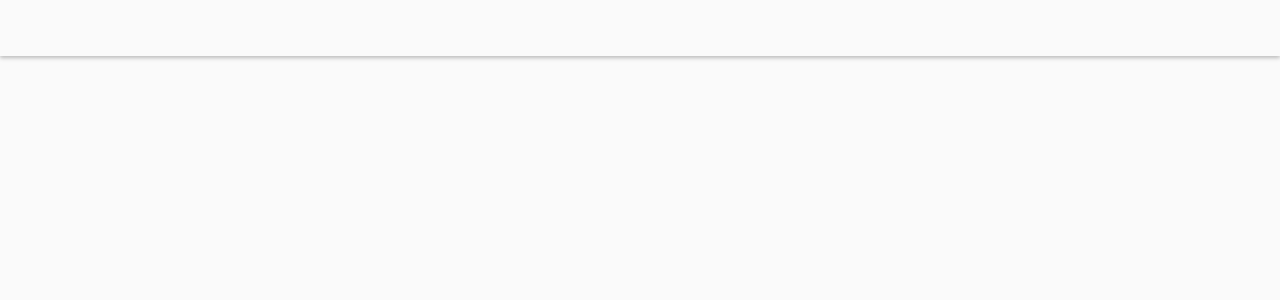
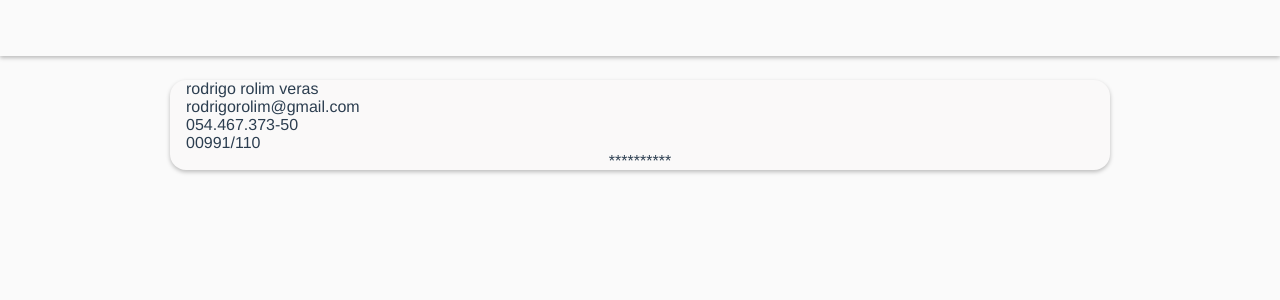
Before and after one commit to rodrigoRolim/challenge-front, a Vue app: page /dados in a window 1280 px wide. Shown: the top 300 px of the page. Built offline with nearby package versions, Linux system fonts and the light colour scheme.

Commit message:
refactor(component): rename components

```diff
--- /dev/null
+++ b/src/components/MUserAddressCard.vue
@@ -0,0 +1,24 @@
+<template>
+  <div class="MUserAddressCard">
+
+  </div>
+</template>
+
+<script>
+
+export default {
+  name: "MUserAddressCard",
+}
+</script>
+
+<style lang="scss" scoped>
+.MUserAddressCard {
+  display: flex;
+  flex-direction: column;
+  justify-content: flex-start;
+  padding: 0rem 1rem;
+  & div {
+    text-align: start;
+  }
+}
+</style>
--- /dev/null
+++ b/src/components/MUserDatasCard.vue
@@ -0,0 +1,23 @@
+<template>
+  <div class="MUserDatasCard">
+    <p>rodrigo rolim veras</p>
+    <p>rodrigorolim@gmail.com</p>
+    <p>054.467.373-50</p>
+    <p>00991/110</p>
+  </div>
+</template>
+
+<script>
+
+export default {
+  name: "MUserDatasCard",
+}
+</script>
+
+<style lang="scss" scoped>
+.MUserDatasCard {
+  width: 940px;
+  padding: 0rem 1rem;
+  text-align: start;
+}
+</style>
--- /dev/null
+++ b/src/components/MUserPasswordCard.vue
@@ -0,0 +1,17 @@
+<template>
+  <div class="MUserPasswordCard">
+    <p>**********</p>
+  </div>
+</template>
+
+<script>
+export default {
+  name: "MUserPasswordCard",
+}
+</script>
+
+<style lang="scss" scoped>
+.MUserPasswordCard {
+  padding: 0rem 1rem;
+}
+</style>
--- /dev/null
+++ b/src/components/OProfile.vue
@@ -0,0 +1,36 @@
+<template>
+  <a-card class="OProfile">
+    <div class="OProfile__UserDatas">
+      <m-user-datas-card />
+    </div>
+    <div class="OProfile__Address">
+      <m-user-address-card />
+    </div>
+    <div class="OProfile__Password">
+      <m-user-password-card />
+    </div>
+  </a-card>
+</template>
+
+<script>
+import ACard from "./ACard";
+import MUserAddressCard from "./MUserAddressCard";
+import MUserDatasCard from "./MUserDatasCard";
+import MUserPasswordCard from "./MUserPasswordCard";
+
+export default {
+  name: "OProfile",
+  components: {
+    ACard,
+    MUserAddressCard,
+    MUserDatasCard,
+    MUserPasswordCard
+  }
+}
+</script>
+
+<style lang="scss" scoped>
+.OProfile__Password {
+  width: 100%;
+}
+</style>
--- a/src/components/OUserAddressCard.vue
+++ /dev/null
@@ -1,13 +0,0 @@
-<template>
-  <div class="OUserAddressCard"></div>
-</template>
-
-<script>
-export default {
-  name: "OUserAddressCard"
-}
-</script>
-
-<style lang="scss" scoped>
-
-</style>
--- a/src/components/OUserDatasCard.vue
+++ /dev/null
@@ -1,13 +0,0 @@
-<template>
-  <div class="OUserDatasCard"></div>
-</template>
-
-<script>
-export default {
-  name: "OUserDatasCard"
-}
-</script>
-
-<style lang="scss" scoped>
-
-</style>
--- a/src/components/OUserPasswordCard.vue
+++ /dev/null
@@ -1,13 +0,0 @@
-<template>
-  <div class="OUserPasswordCard"></div>
-</template>
-
-<script>
-export default {
-  name: "OUserPasswordCard"
-}
-</script>
-
-<style lang="scss" scoped>
-
-</style>
--- a/src/components/TProfile.vue
+++ b/src/components/TProfile.vue
@@ -1,25 +1,25 @@
 <template>
   <div class="TProfile">
-    <o-user-datas-card />
-    <o-user-address-card />
-    <o-user-password-card />
+    <o-profile />
   </div>
 </template>
 
 <script>
-import OUserDatasCard from "./OUserDatasCard";
-import OUserAddressCard from "./OUserAddressCard";
-import OUserPasswordCard from "./OUserPasswordCard";
+import OProfile from "./OProfile";
+
 export default {
   name: "TProfile",
   components: {
-    OUserAddressCard,
-    OUserDatasCard,
-    OUserPasswordCard
+    OProfile
   }
 }
 </script>
 
 <style lang="scss" scoped>
-
+.TProfile {
+  display: flex;
+  flex-direction: column;
+  align-items: center;
+  padding-top: 5rem;
+}
 </style>
```
